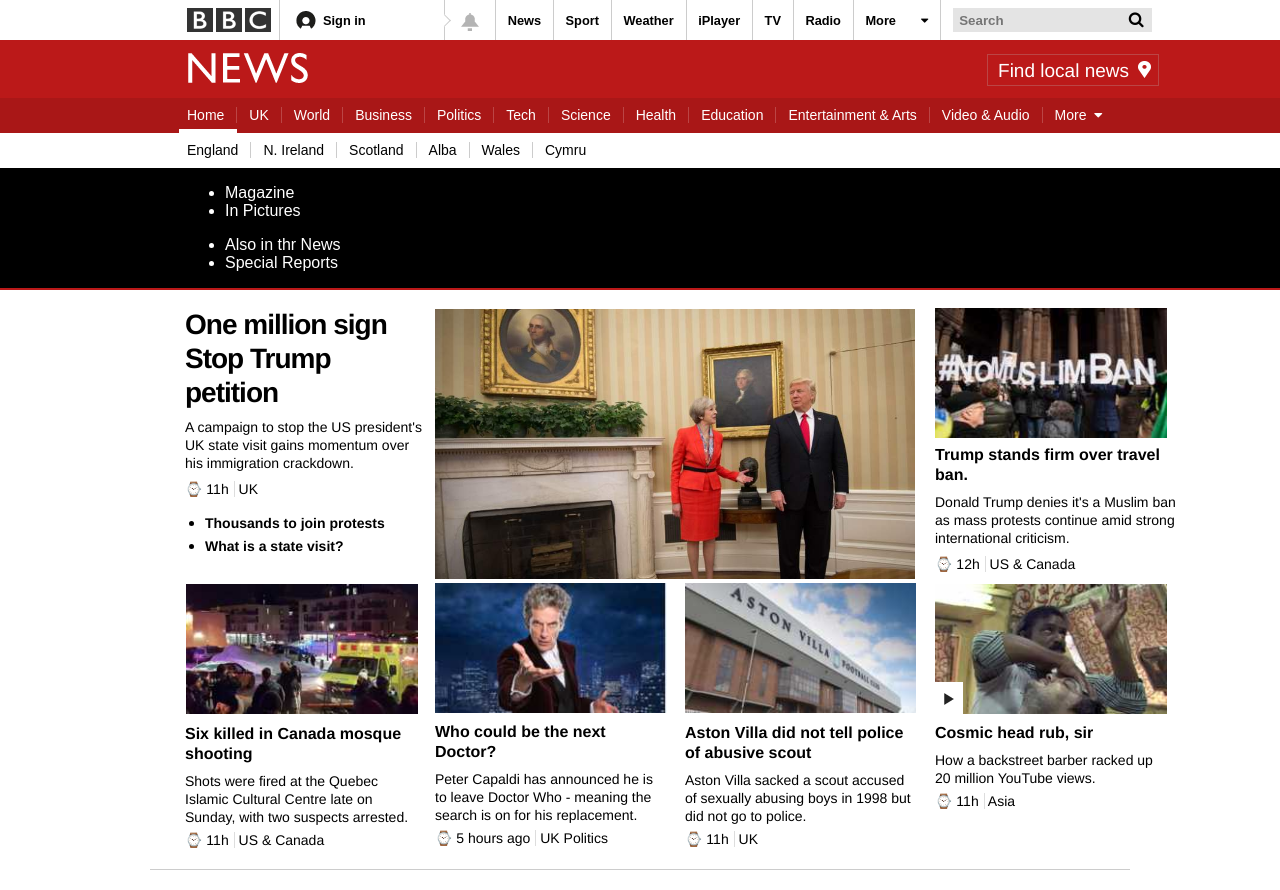
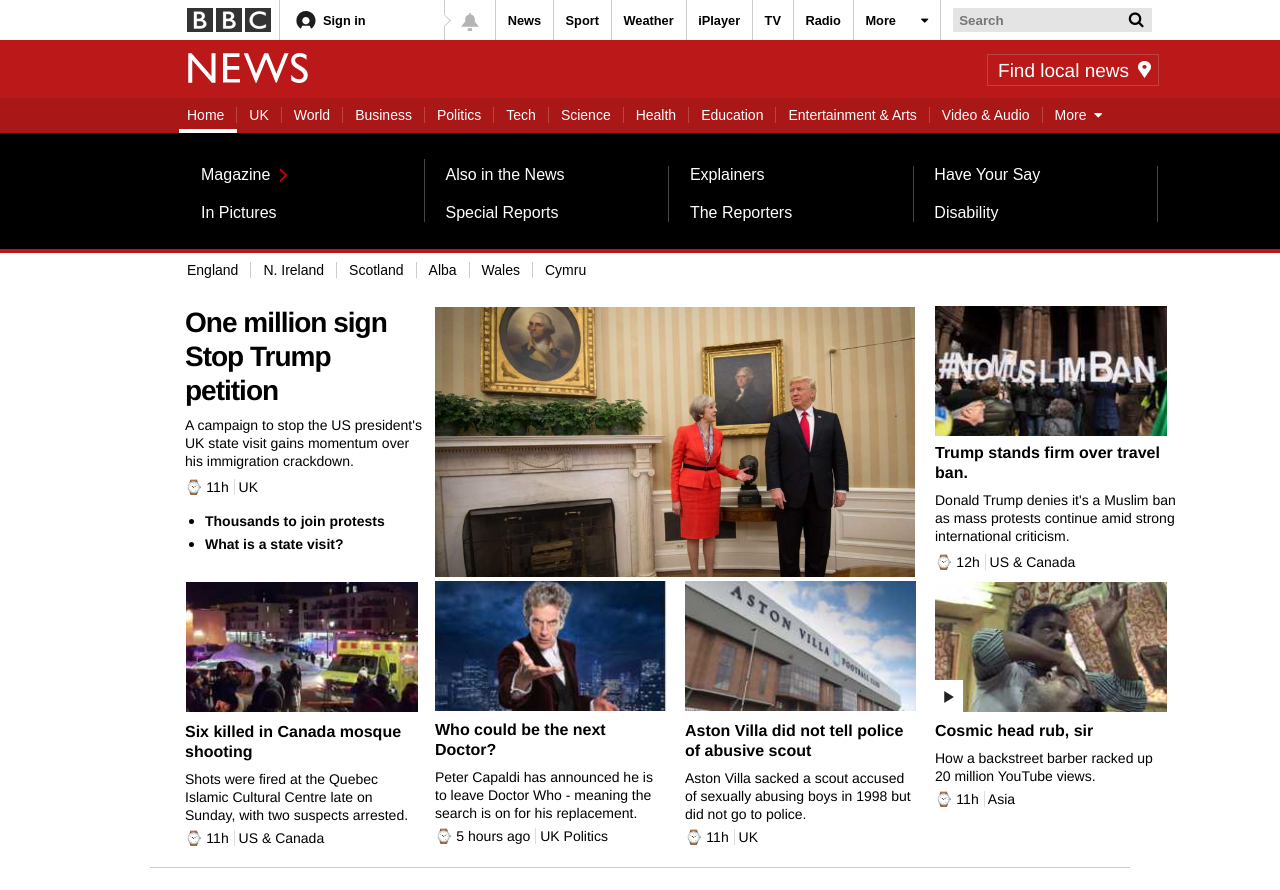
Before and after one commit to dpd786/cloneBBC, a PHP site: page /indexBBC.html in a window 1280 px wide. After the commit the page ends 868 px from the top, so only its background shows below. Run offline with PHP 8.4, Linux system fonts and the light colour scheme; some libraries are stand-ins or nearby versions.

Commit message:
fixing dropdownmore menu, nearly finished

```diff
--- a/cssBBC.css
+++ b/cssBBC.css
@@ -479,11 +479,45 @@ SET UP DROPDOWN MENU BOTTOM BAR OF HEADER
 #moredropdown-content {
 	isplay: none;
 	overflow: hidden;
-	height: 120px;
+	height: 116px;
 	width: 100%;
+	padding: ;
 	background: #000;
 	color: #fff;
-	border-bottom: 2px solid #bb1919;
+	border-bottom: 4px solid #bb1919;
+}
+.moredropdown-sub {
+	height: 96px;
+	padding: 10px 0;
+}
+.moredropdown-sub ul {
+	list-style-type: none;
+	display: inline-block;
+	margin: 0;
+	padding: 16px 0;
+	width: 24%;
+}
+.moredropdown-sub ul li {
+	border-right: 1px solid #464646;
+}
+.moredropdown-sub ul li:last-child {
+	padding-top: 20px;
+}
+.moredropdown-sub ul li a {
+	display: block;
+	margin: 0 16px;
+	color: #fff;
+	text-decoration: none;
+}
+.moredropdown-sub ul li i {
+	font-size: 24px;
+	position: relative;
+	top: 3px;
+	color: #cc0000;
+}
+
+.moredropdown-sub ul li a:hover {
+	text-decoration: underline
 }
 
 
--- a/indexBBC.html
+++ b/indexBBC.html
@@ -10,8 +10,8 @@
  </script>
  <link rel="stylesheet" href="https://cdnjs.cloudflare.com/ajax/libs/font-awesome/4.7.0/css/font-awesome.min.css">
  <link href="https://fonts.googleapis.com/icon?family=Material+Icons" rel="stylesheet">
+ <link href="https://fonts.googleapis.com/css?family=Lato:300,700" rel="stylesheet">
  <link rel="stylesheet" href="cssBBC.css">
- <link href="https://fonts.googleapis.com/css?family=Lato:300,700" rel="stylesheet">
 </head>
 <body>
 
@@ -113,9 +113,31 @@
 				<li><a href="#"><span>Video &amp; Audio</span></a></li>
 				<li id="more"><a href="#"><span style="border-right: none">More &nbsp;<i class="fa fa-caret-down"></i></span></a>
 				</li>
-
-				</li>
 			</ul>
+		</div>
+	</div>
+	<div class="clearfix"></div>
+	<div id="moredropdown-content">
+		<div class="fixedwidth">
+			<div class="moredropdown-sub">
+				<ul>
+					<li><a href='#'>Magazine &nbsp;<i class="fa fa-angle-right" aria-hidden="true"></i>
+</a></li>
+					<li><a href='#'>In Pictures</a></li>
+				</ul>
+				<ul>
+					<li><a href='#'>Also in the News</a></li>
+					<li><a href='#'>Special Reports</a></li>
+				</ul>
+				<ul>
+					<li><a href='#'>Explainers</a></li>
+					<li><a href='#'>The Reporters</a></li>
+				</ul>
+				<ul>
+					<li><a href='#'>Have Your Say</a></li>
+					<li><a href='#'>Disability</a></li>
+				</ul>
+			</div>
 		</div>
 	</div>
 	<div class="clearfix"></div>
@@ -133,31 +155,6 @@
 		</div>
 	</div>
 	<div class="clearfix"></div>
-	<div id="moredropdown-content">
-					<div class="fixedwidth">
-						<div class="moredropdown-sub">
-						<ul>
-							<li>Magazine</li>
-							<li>In Pictures</li>
-						</ul>
-						</div>
-						<ul>
-							<li>Also in thr News</li>
-							<li>Special Reports</li>
-						</ul>
-						</div>
-						<ul>
-							<li>Explainers</li>
-							<li>The Reporters</li>
-						</ul>
-						<ul>
-							<li>Have Your Say</li>
-							<li>Disability</li>
-						</ul>
-						</div>
-						</div>
-					</div>
-				</div>
 </header>
 
 <article>
```
